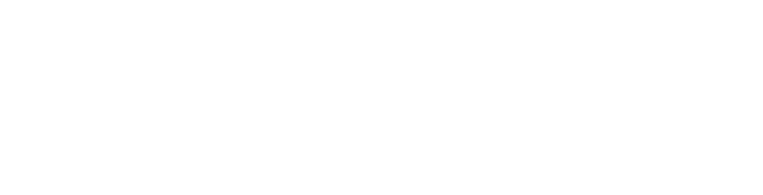
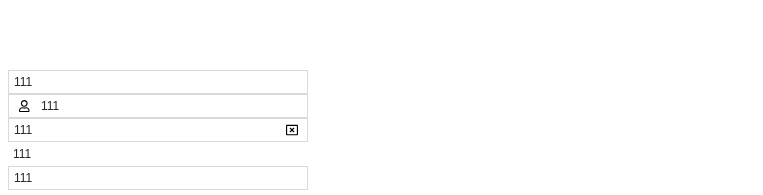
Before and after one commit to Bluex-xx/ycamp-ui, a Vue app: page / in a window 1280 px wide. Shown: the part 1043-1238 px from the top of the page, without its empty margins (0-763 px from the left). Before the commit the page ends 1113 px from the top, so only its background shows below. Built offline with nearby package versions, Linux system fonts and the light colour scheme.

Commit message:
input组件基本封装

```diff
--- a/examples/App.vue
+++ b/examples/App.vue
@@ -34,7 +34,7 @@
       <y-button @click="tips" circle>好</y-button>
       <y-button type="neon" circle>赞</y-button>
       <y-button type="glare" circle>X</y-button>
-      <y-button type="zoom" :icon="['far', 'smile']" circle="true"></y-button>
+      <y-button type="zoom" :icon="['far', 'smile']" :circle="true"></y-button>
     </div>
     <div class="title">
       Swiper
@@ -46,7 +46,15 @@
       vague Swiper
     </div>
     <div class="swiper">
-      <y-swiper :list="demo" vague width="600" height="100"></y-swiper>
+      <y-swiper :list="demo" vague :width="600" :height="100"></y-swiper>
+    </div>
+    <div class="input">
+      <YInput @onChange="change" width="300px" :value="value"> </YInput>
+      <YInput width="300px" icon="user" :value="value"> </YInput>
+      <YInput width="300px" rearIcon="window-close" :value="value"> </YInput>
+      <!-- 不带边框 -->
+      <YInput width="300px" :bordered="false" :value="value"> </YInput>
+      <YInput width="300px" :value="value"> </YInput>
     </div>
   </div>
 </template>
@@ -61,13 +69,24 @@ export default {
         "https://p1.music.126.net/1JaeZ2zfM_j2I1sOCFg77g==/109951167728843228.jpg?imageView&quality=89",
         "https://y.qq.com/music/common/upload/MUSIC_FOCUS/4404907.jpg?max_age=2592000",
         "https://y.qq.com/music/common/upload/MUSIC_FOCUS/4400772.png?max_age=2592000"
-      ]
+      ],
+      value: ""
     };
   },
   methods: {
     tips() {
       alert("demo");
+    },
+    change(e) {
+      // 修改value
+      this.value = e;
+      console.log(this.value);
     }
+  },
+  mounted() {
+    setTimeout(() => {
+      this.value = "111";
+    }, 4000);
   }
 };
 </script>
--- a/packages/index.js
+++ b/packages/index.js
@@ -1,29 +1,23 @@
 // 整个包的入口
-import Button from './button'
-import Swiper from './swiper.vue'
-
-var components = [
-  Button,
-  Swiper
-]
+import Button from "./button";
+import Swiper from "./swiper.vue";
+import Input from "./input.vue";
+var components = [Button, Swiper, Input];
 
 const install = function(Vue, options) {
   if (options && options.components) {
-    components = options.components
+    components = options.components;
   }
   components.forEach(item => {
     // 往全局注册组件
-    Vue.component(item.name, item)
-  })
+    Vue.component(item.name, item);
+  });
+};
+
+// script直接引用
+if (typeof window !== "undefined" && window.Vue) {
+  install(window.Vue);
 }
 
-// script直接引用
-if (typeof window !== 'undefined' && window.Vue) {
-  install(window.Vue)
-}
-
-export {
-  Button,
-  Swiper
-}
-export default { install }
+export { Button, Swiper };
+export default { install };
--- /dev/null
+++ b/packages/input.vue
@@ -0,0 +1,174 @@
+<template>
+  <div class="input_container" :style="{ width: width }">
+    <!-- 设置前置字体图标 -->
+    <template v-if="icon">
+      <div :class="['icon', `icon_${size}`]">
+        <font-awesome-icon :icon="['far', icon]" />
+      </div>
+    </template>
+    <!-- 后置字体图标 -->
+    <template v-if="rearIcon">
+      <div :class="['rear_icon', `rear_icon_${size}`]">
+        <font-awesome-icon :icon="['far', rearIcon]" />
+      </div>
+    </template>
+    <input
+      :type="type"
+      :class="['input', `input_${size}`, { input_border: bordered }]"
+      :maxlength="maxlength"
+      :disabled="disabled"
+      :style="{ paddingLeft: icon ? '32px' : '5px' }"
+      :value="inputValue"
+      @input="handleChange"
+    />
+  </div>
+</template>
+
+<script type="javascript/text">
+export default {
+  name:'YInput',
+  props:{
+    // 输入框类型
+    type:{
+      type:String,
+      default:"text"
+    },
+    // 输入框尺寸
+    size:{
+      type:String,
+      default:"mini",
+    },
+    // 前置图标
+    icon:{
+      type:String,
+      default:""
+    },
+    // 后置图标
+    rearIcon:{
+      type:String,
+      default:""
+    },
+    // 最大输入
+    maxlength:{
+      type:Number,
+      default:16
+    },
+    minlength:{
+      type:Number,
+      default:5
+    },
+    // 是否带有边框
+    bordered:{
+      type:Boolean,
+      default:true
+    },
+    // 是否禁用
+    disabled:{
+      type:Boolean,
+      default:false
+    },
+    // 输入的值
+    value:{
+      type:String,
+      default:""
+    },
+    onChange:{
+      type:Function,
+      default:()=>{}
+    },
+    width:{
+      type:String,
+      default:"100%"
+    }
+  },
+  computed:{
+    inputValue:function(){
+      return this.value
+    }
+  },
+  methods:{
+    // 通知父组件修改value
+    handleChange(e){
+      this.$emit("onChange",e.target.value)
+    }
+  }
+}
+</script>
+
+<style scoped lang="scss">
+$defaultFontSize: 14px;
+$largeFontSize: 16px;
+$miniFontSize: 12px;
+.input_container {
+  width: 100%;
+  position: relative;
+  .icon {
+    position: absolute;
+    left: 0;
+    top: 0;
+    display: flex;
+    align-items: center;
+    justify-content: center;
+    width: 32px;
+    height: 100%;
+    &_mini {
+      font-size: $miniFontSize;
+    }
+    &_small {
+      font-size: $defaultFontSize;
+    }
+    &_large {
+      font-size: $largeFontSize;
+    }
+  }
+  .rear_icon {
+    position: absolute;
+    right: 0;
+    top: 0;
+    display: flex;
+    align-items: center;
+    justify-content: center;
+    width: 32px;
+    height: 100%;
+    &_mini {
+      font-size: $miniFontSize;
+    }
+    &_small {
+      font-size: $defaultFontSize;
+    }
+    &_large {
+      font-size: $largeFontSize;
+    }
+  }
+  .input {
+    width: 100%;
+    outline: none;
+    border: none;
+    padding-left: 32px;
+    color: #000000d9;
+    box-sizing: border-box;
+    &:hover {
+      border-color: #40a9ff;
+    }
+    &:focus {
+      border-color: #40a9ff;
+      box-shadow: 0 0 0 1px #40a9ff;
+    }
+    &_border {
+      border: 1px solid #d9d9d9;
+    }
+    &_mini {
+      height: 24px;
+      font-size: $miniFontSize;
+    }
+    &_small {
+      height: 32px;
+      font-size: $defaultFontSize;
+    }
+    &_large {
+      height: 40px;
+      font-size: $largeFontSize;
+    }
+  }
+}
+</style>
--- a/public/index.html
+++ b/public/index.html
@@ -1,17 +1,26 @@
 <!DOCTYPE html>
 <html lang="en">
+
 <head>
   <meta charset="utf-8">
   <meta http-equiv="X-UA-Compatible" content="IE=edge">
   <meta name="viewport" content="width=device-width,initial-scale=1.0">
   <link rel="icon" href="<%= BASE_URL %>favicon.ico">
-    <title><%= htmlWebpackPlugin.options.title %></title>
+  <title>
+    <%= htmlWebpackPlugin.options.title %>
+  </title>
+  <script src="
+    https://lf1-cdn-tos.bytegoofy.com/obj/iconpark/icons_12133_2.5b029d023d7485261d0e2da43362289d.js
+    "></script>
 </head>
+
 <body>
   <noscript>
-      <strong>We're sorry but <%= htmlWebpackPlugin.options.title %> doesn't work properly without JavaScript enabled. Please enable it to continue.</strong>
+    <strong>We're sorry but <%= htmlWebpackPlugin.options.title %> doesn't work properly without JavaScript enabled.
+        Please enable it to continue.</strong>
   </noscript>
   <div id="app"></div>
   <!-- built files will be auto injected -->
 </body>
+
 </html>
```
Also changed, not shown: examples/main.js (+18 -14 lines), packages/swiper.vue (+11 -17 lines). Lines whose indentation alone changed are shown as unchanged.
